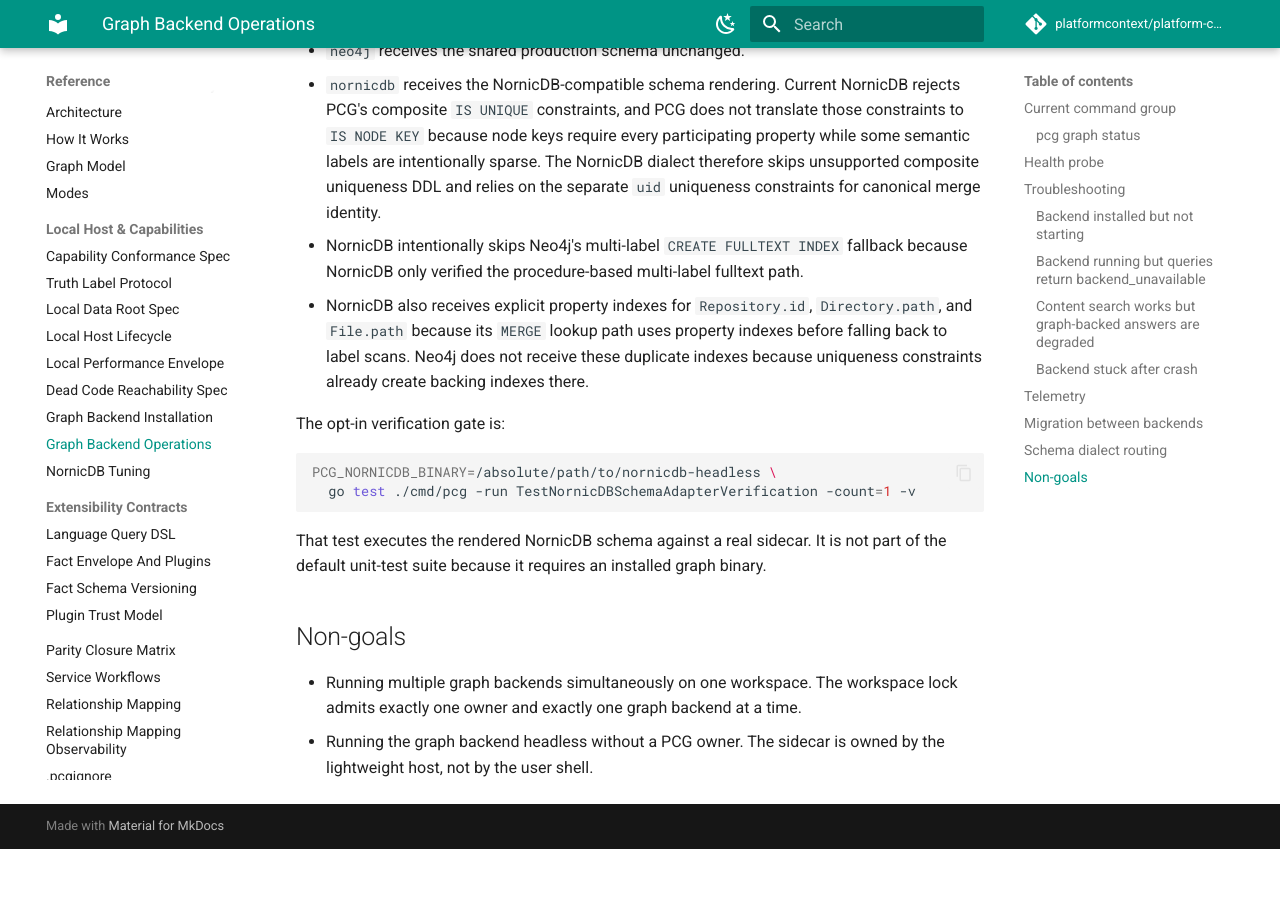
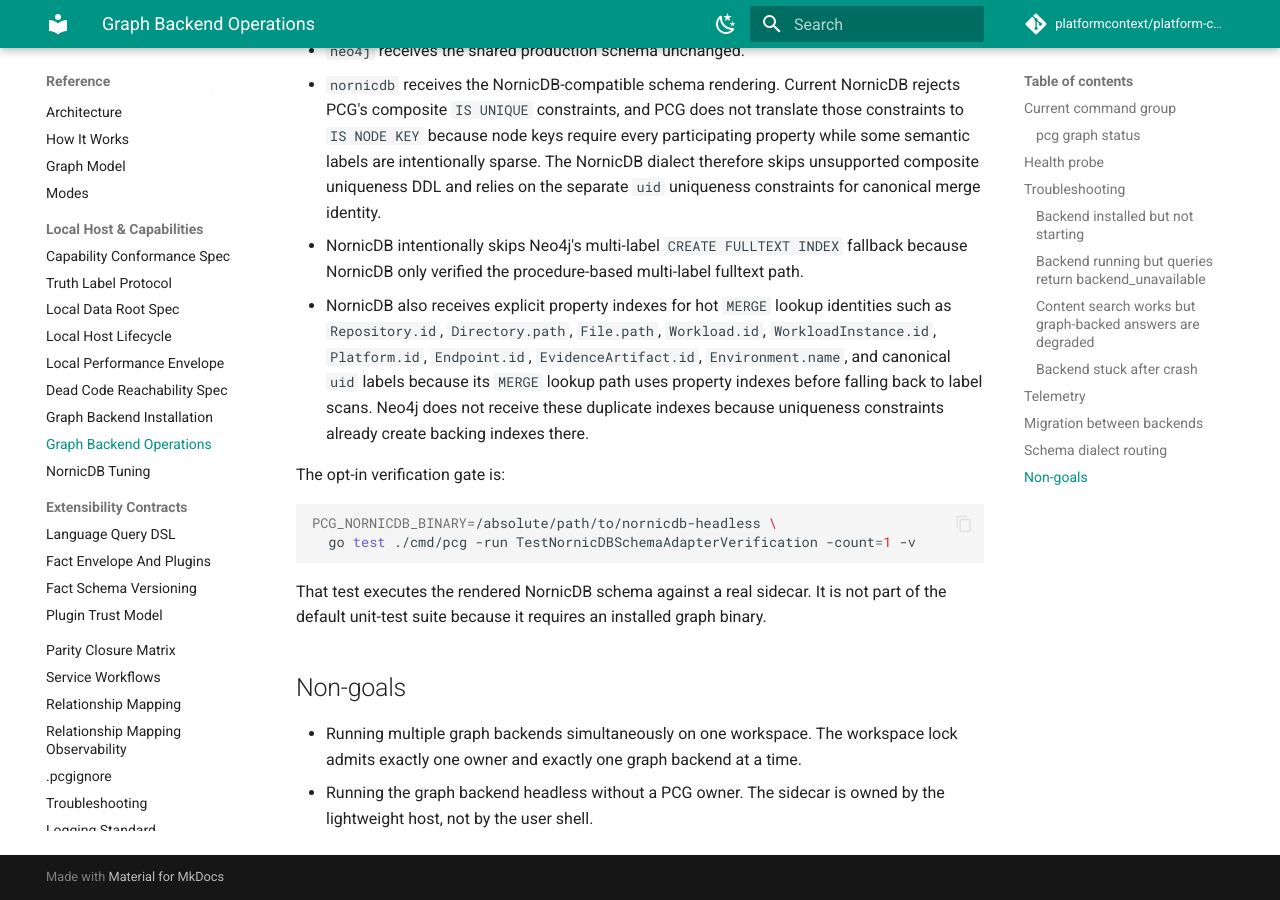
Before and after one commit to platformcontext/platform-context-graph, an MkDocs documentation site: the page built from docs/docs/reference/graph-backend-operations.md, in a window 1280 px wide and 900 px high, scrolled down 5752 px. Built offline with MkDocs 1.6.1 and Material for MkDocs 9.7.7, drawn with Linux system fonts in a browser that asks for light colours; comment, search, counter and statistics services are not loaded; before the commit the page ends 6601 px from its top, so only the background shows below that.

Commit message:
Add NornicDB endpoint merge lookup index

```diff
--- a/docs/docs/reference/graph-backend-operations.md
+++ b/docs/docs/reference/graph-backend-operations.md
@@ -263,11 +263,13 @@
 - NornicDB intentionally skips Neo4j's multi-label
   `CREATE FULLTEXT INDEX` fallback because NornicDB only verified the
   procedure-based multi-label fulltext path.
-- NornicDB also receives explicit property indexes for `Repository.id`,
-  `Directory.path`, and `File.path` because its `MERGE` lookup path uses
-  property indexes before falling back to label scans. Neo4j does not receive
-  these duplicate indexes because uniqueness constraints already create backing
-  indexes there.
+- NornicDB also receives explicit property indexes for hot `MERGE` lookup
+  identities such as `Repository.id`, `Directory.path`, `File.path`,
+  `Workload.id`, `WorkloadInstance.id`, `Platform.id`, `Endpoint.id`,
+  `EvidenceArtifact.id`, `Environment.name`, and canonical `uid` labels
+  because its `MERGE` lookup path uses property indexes before falling back to
+  label scans. Neo4j does not receive these duplicate indexes because
+  uniqueness constraints already create backing indexes there.
 
 The opt-in verification gate is:
 
```
Also changed, not shown: docs/docs/adrs/2026-04-28-reducer-throughput-and-nornicdb-concurrency-plan.md (+1 -0 lines), 2 other files.
